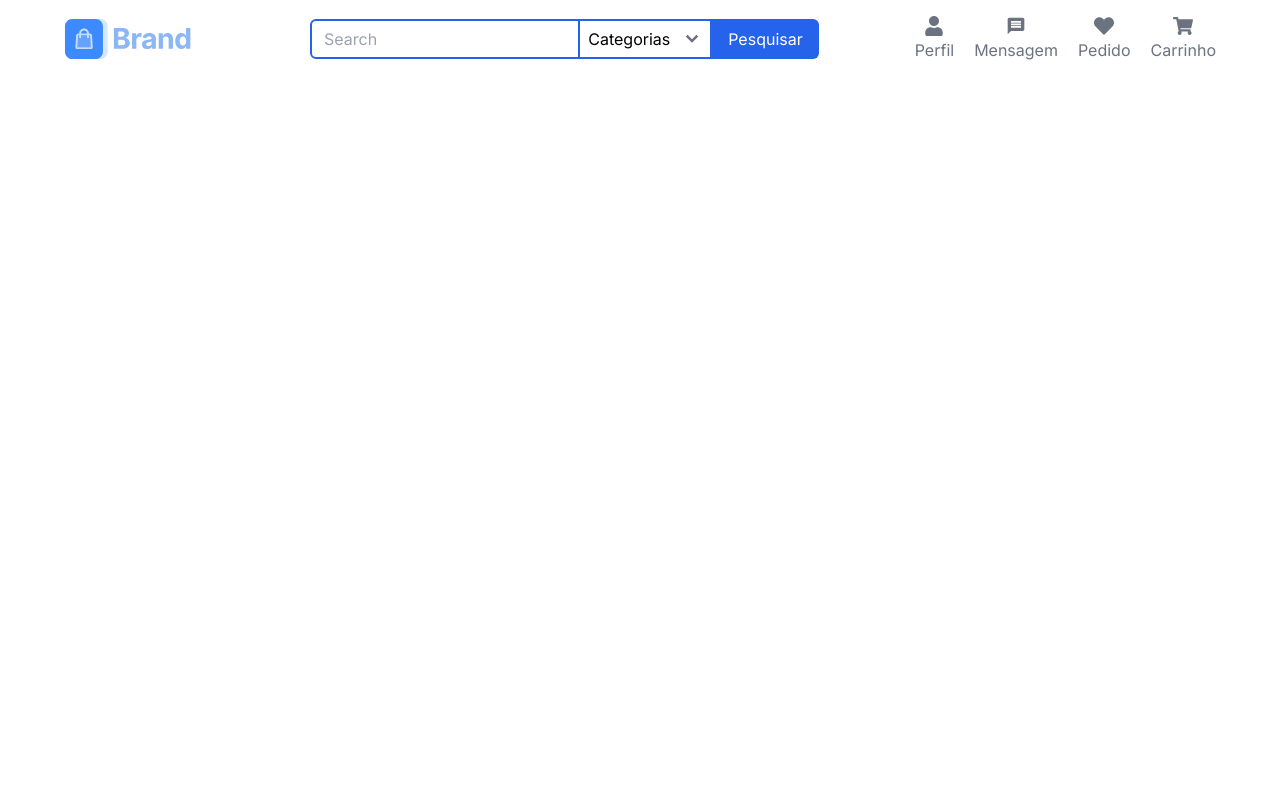
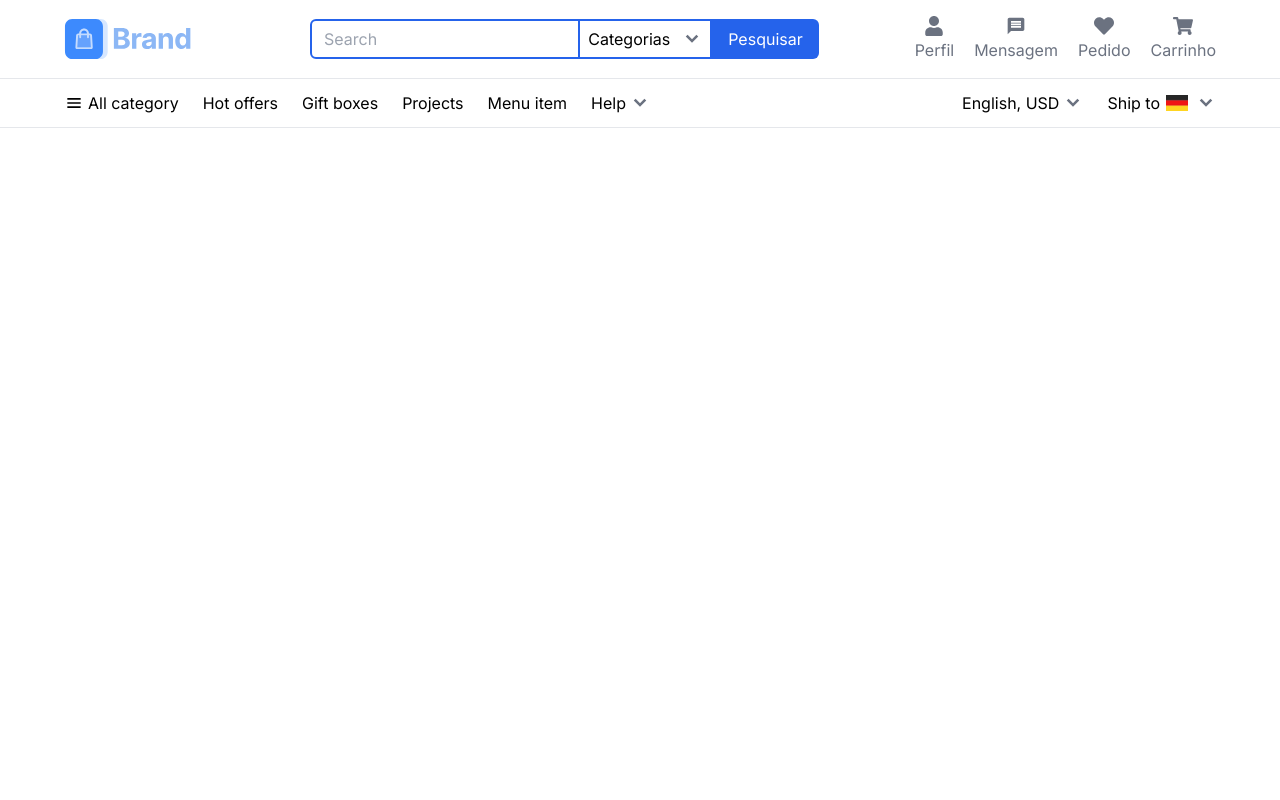
Before and after one commit to Code4FunX/e-commerce, a Next.js app: page / in a window 1280 px wide. Shown: the top 800 px of the page. Built offline with nearby package versions, Linux system fonts and the light colour scheme.

Commit message:
feat: adding SubHeader

```diff
--- a/package.json
+++ b/package.json
@@ -9,6 +9,7 @@
     "lint": "next lint"
   },
   "dependencies": {
+    "@next/font": "^13.4.19",
     "@types/node": "20.6.0",
     "@types/react": "18.2.21",
     "@types/react-dom": "18.2.7",
@@ -16,7 +17,7 @@
     "bcrypt": "^5.1.1",
     "eslint": "8.49.0",
     "eslint-config-next": "13.4.19",
-    "next": "13.4.19",
+    "next": "^13.4.20-canary.33",
     "next-auth": "^4.23.1",
     "postcss": "8.4.29",
     "react": "18.2.0",
--- a/src/app/layout.tsx
+++ b/src/app/layout.tsx
@@ -1,7 +1,7 @@
 import { Header } from '@/components/Header'
 import '../css/globals.css'
 import type { Metadata } from 'next'
-import { Inter } from 'next/font/google'
+import { Inter } from '@next/font/google'
 import { Footer } from '@/components/Footer'
 
 const inter = Inter({ subsets: ['latin'] })
--- /dev/null
+++ b/src/components/Header/components/SubHeader/index.tsx
@@ -0,0 +1,57 @@
+import Image from 'next/image'
+import Link from 'next/link'
+import { BiMenu } from 'react-icons/bi'
+import { GoChevronDown } from 'react-icons/go'
+import AleFlag from '@/assets/contry-flags/ale-flag.svg'
+
+export const SubHeader = () => {
+  return (
+    <div className="flex w-full justify-center border-b">
+      <div className="custom-container flex w-full items-center justify-between py-3">
+        <div className="flex gap-x-6">
+          <Link href="/">
+            <div className="flex items-center justify-center gap-x-1">
+              <BiMenu className="text-xl text-black" />
+              <span>All category</span>
+            </div>
+          </Link>
+          <Link href="/">
+            <span>Hot offers</span>
+          </Link>
+          <Link href="/">
+            <span>Gift boxes</span>
+          </Link>
+          <Link href="/">
+            <span>Projects</span>
+          </Link>
+          <Link href="/">
+            <span>Menu item</span>
+          </Link>
+          <Link href="/">
+            <div className="flex items-center justify-center gap-x-1">
+              <span>Help</span>
+              <GoChevronDown className="text-xl text-gray-500" />
+            </div>
+          </Link>
+        </div>
+        <div className="flex gap-x-6">
+          <Link href="/">
+            <div className="flex items-center justify-center gap-x-1">
+              <span>English, USD</span>
+              <GoChevronDown className="text-xl text-gray-500" />
+            </div>
+          </Link>
+          <Link href="/">
+            <div className="flex items-center justify-center gap-x-2">
+              <div className="flex items-center justify-center gap-x-1.5">
+                <span>Ship to</span>
+                <Image src={AleFlag} alt="logo" width={22} />
+              </div>
+              <GoChevronDown className="text-xl text-gray-500" />
+            </div>
+          </Link>
+        </div>
+      </div>
+    </div>
+  )
+}
--- a/src/components/Header/index.tsx
+++ b/src/components/Header/index.tsx
@@ -4,10 +4,12 @@ import { MdMessage } from 'react-icons/md'
 import { GoChevronDown } from 'react-icons/go'
 import LogoWithName from '@/assets/logo-with-name.svg'
 import Link from 'next/link'
+import { SubHeader } from './components/SubHeader'
 
 export const Header = () => {
   return (
-    <header className="flex w-full justify-center bg-white py-4">
+    <>
+      <header className="flex w-full justify-center border-b bg-white py-4 ">
         <div className="custom-container flex w-full items-center justify-between">
           <Link href="/">
             <Image src={LogoWithName} alt="logo" width={150} height={56} />
@@ -27,24 +29,34 @@ export const Header = () => {
             </button>
           </div>
           <div className="hidden items-center justify-center gap-x-5 md:flex">
+            <Link href="/">
               <div className="flex flex-col items-center gap-y-0.5">
                 <FaUser className="text-xl text-gray-500" />
                 <span className="text-gray-500">Perfil</span>
               </div>
+            </Link>
+            <Link href="/">
               <div className="flex flex-col items-center gap-y-0.5">
                 <MdMessage className="text-xl text-gray-500" />
                 <span className="text-gray-500">Mensagem</span>
               </div>
+            </Link>
+            <Link href="/">
               <div className="flex flex-col items-center gap-y-0.5">
                 <FaHeart className="text-xl text-gray-500" />
                 <span className="text-gray-500">Pedido</span>
               </div>
+            </Link>
+            <Link href="/">
               <div className="flex flex-col items-center gap-y-0.5">
                 <FaShoppingCart className="text-xl text-gray-500" />
                 <span className="text-gray-500">Carrinho</span>
               </div>
+            </Link>
           </div>
         </div>
       </header>
+      <SubHeader></SubHeader>
+    </>
   )
 }
```
Also changed, not shown: src/assets/contry-flags/ale-flag.svg (added), 1 other file (tests, documents, lock files or other folders). Lines whose indentation alone changed are shown as unchanged.
